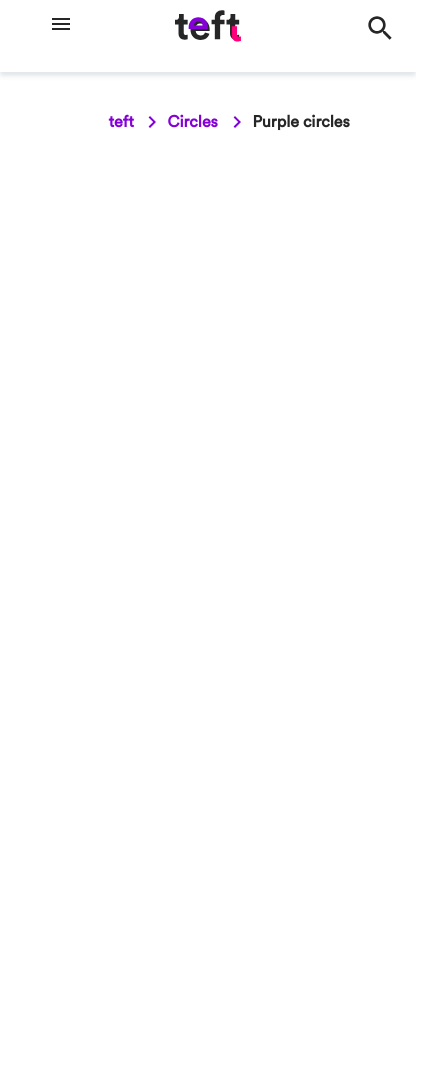
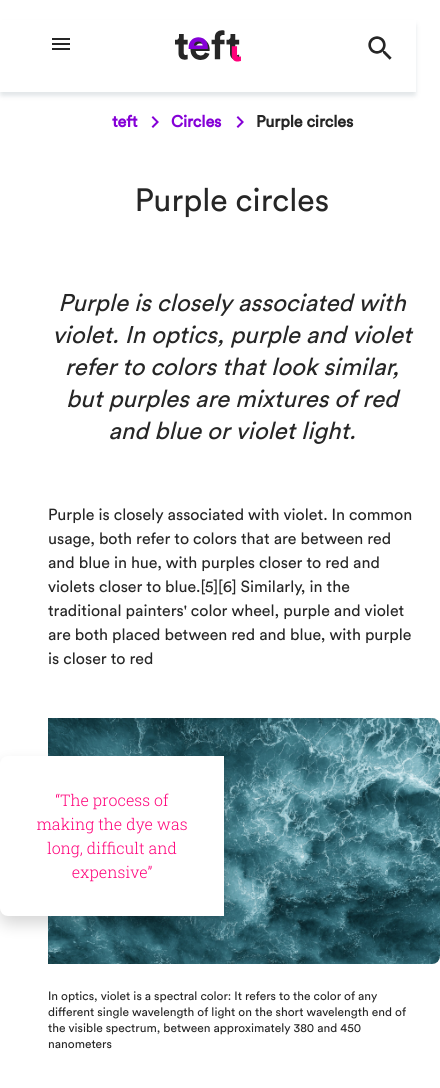
Before and after one commit to CloudMunk/dekode_technical, a React (Create React App) app: page / in a window 390 px wide. Shown: the top 1088 px of the page, 440 px wide, since content can reach past the window. Built offline with nearby package versions, Linux system fonts and the light colour scheme.

Commit message:
Mobile
Mobile halfway done. Have implemented frames:
13, 14 and 17.

```diff
--- a/src/components/header/header.styles.scss
+++ b/src/components/header/header.styles.scss
@@ -167,7 +167,7 @@ $breakpoint-mobile: 799px;
         width: 416px;
         height: 72px;
         left: 0px;
-        top: 0px;
+        top: 20px;
     }
     .rectangleMobile {
         position: absolute;
--- a/src/components/homepage/homepage.component.jsx
+++ b/src/components/homepage/homepage.component.jsx
@@ -162,6 +162,8 @@ const Homepage = () => (
                 <p className="whyTeft">Why teft?</p>
             </button>
         </div>
+
+        {/* MOBILE */}
         <div className="frame14Mobile">
             <div className="frame13Mobile">
                 <p className="teftMobile">teft</p>
@@ -174,6 +176,38 @@ const Homepage = () => (
                     Purple circles
                 </p>
             </div>
+            <h1 className="headerMobileCircles">
+                Purple circles
+            </h1>
+            <p className="purpleAssociatedMobile">
+                Purple is closely associated with violet. In optics, purple and violet refer to
+                colors that look similar, but purples are mixtures of red and blue or violet light.
+            </p>
+            <p className="purpleParagraphMobile">
+            Purple is closely associated with violet. In common usage, both refer to colors that are
+            between red and blue in hue, with purples closer to red and violets closer to blue.[5][6]
+            Similarly, in the traditional painters' color wheel, purple and violet are both placed between
+            red and blue, with purple is closer to red
+            </p>
+            <div className="frame17Mobile">
+                <div className="group470Mobile">
+                    <div className="group471Mobile">
+                        <img src={Ocean1} alt="" className="ocean1Mobile"/>
+                    </div>
+                    <div className="frame16Mobile">
+                        <p className="overlayMobile">
+                            “The process of making the dye was long, difficult and expensive”
+                        </p>
+                    </div>
+                </div>
+                <p className="opticsMobile">
+                    In optics, violet is a spectral color: It refers to the color of any different
+                    single wavelength of light on the short wavelength end of the visible spectrum,
+                    between approximately 380 and 450 nanometers
+                </p>
+            </div>
+
+
         </div>
     </div>
 
--- a/src/components/homepage/homepage.styles.scss
+++ b/src/components/homepage/homepage.styles.scss
@@ -848,9 +848,9 @@ $breakpoint-mobile: 799px;
       /* Inside Auto Layout */
       flex: none;
       order: 0;
-      align-self: center;
+      align-self: flex-end;
       margin: 0px 48px;
-      margin-left: 100px;
+      // margin-left: 100px;
    }
    .teftMobile {
       position: static;
@@ -939,4 +939,169 @@ $breakpoint-mobile: 799px;
       align-self: center;
       margin: 8px 5px;
    }
+   .headerMobileCircles {
+      position: static;
+      width: 368px;
+      height: 64px;
+      left: 24px;
+      top: 72px;
+      /* H1 mobil */
+      font-family: 'Circular Std';
+      font-style: normal;
+      font-weight: 500;
+      font-size: 32px;
+      line-height: 64px;
+      /* identical to box height, or 200% */
+      text-align: center;
+      /* Black */
+      color: #262626;
+      /* Inside Auto Layout */
+      flex: none;
+      order: 1;
+      align-self: flex-start;
+      margin: 35px 48px;
+   }
+   .purpleAssociatedMobile {
+      position: static;
+      width: 368px;
+      height: 160px;
+      left: 24px;
+      top: 184px;
+      /* Ingress mobil */
+      font-family: 'Circular Std';
+      font-style: italic;
+      font-weight: normal;
+      font-size: 24px;
+      line-height: 32px;
+      /* or 133% */
+      text-align: center;
+      /* Black */
+      color: #262626;
+      /* Inside Auto Layout */
+      flex: none;
+      order: 2;
+      align-self: flex-start;
+      margin: 20px 48px;
+   }
+   .purpleParagraphMobile {
+      position: static;
+      width: 368px;
+      height: 168px;
+      left: 24px;
+      top: 392px;
+      /* Paragraph mobil */
+      font-family: 'Circular Std';
+      font-style: normal;
+      font-weight: normal;
+      font-size: 16px;
+      line-height: 24px;
+      /* or 150% */
+      /* Black */
+      color: #262626;
+      /* Inside Auto Layout */
+      flex: none;
+      order: 3;
+      align-self: flex-start;
+      margin: 35px 48px;
+   }
+   .frame17Mobile {
+      display: flex;
+      flex-direction: column;
+      padding: 0px;
+      position: absolute;
+      width: 416px;
+      height: 334px;
+      left: 0px;
+      top: 608px;
+      /* Inside Auto Layout */
+      flex: none;
+      order: 4;
+      align-self: center;
+      // margin: 0px 48px;
+   }
+   .group470Mobile {
+      position: static;
+      width: 416px;
+      height: 246px;
+      left: 0px;
+      top: 0px;
+      /* Inside Auto Layout */
+      flex: none;
+      order: 0;
+      align-self: center;
+      margin: 0px 24px;
+   }
+   .group471Mobile {
+      position: absolute;
+      width: 392px;
+      height: 246px;
+      left: 24px;
+      top: 0px;
+   }
+   .ocean1Mobile {
+      position: absolute;
+      width: 392px;
+      height: 246px;
+      left: 24px;
+      top: 0px;
+      border-radius: 0px 8px 8px 0px;
+   }
+   .frame16Mobile {
+      display: flex;
+      flex-direction: row;
+      justify-content: center;
+      padding: 8px;
+      position: absolute;
+      width: 208px;
+      height: 144px;
+      left: 0px;
+      top: 38px;
+      /* White */
+      background: #FFFFFF;
+      box-shadow: 0px 8px 16px rgba(0, 0, 0, 0.16);
+      border-radius: 8px 0px 0px 8px;
+   }
+   .overlayMobile {
+      position: static;
+      width: 160px;
+      height: 96px;
+      left: 24px;
+      top: 24px;
+      /* Sitat mobil */
+      font-family: 'Roboto Slab';
+      font-style: normal;
+      font-weight: 300;
+      font-size: 16px;
+      line-height: 24px;
+      /* or 150% */
+      text-align: center;
+      /* Secondary */
+      color: #FF007A;
+      /* Inside Auto Layout */
+      flex: none;
+      order: 0;
+      align-self: center;
+      margin: 10px 0px;
+   }
+   .opticsMobile {
+      position: absolute;
+      width: 368px;
+      height: 64px;
+      left: 24px;
+      top: 270px;
+      /* Bildetekst mobil */
+      font-family: 'Circular Std';
+      font-style: normal;
+      font-weight: normal;
+      font-size: 12px;
+      line-height: 16px;
+      /* or 133% */
+      /* Black */
+      color: #262626;
+      /* Inside Auto Layout */
+      flex: none;
+      order: 1;
+      align-self: center;
+      margin: 0px 24px;
+   }
 }
```
